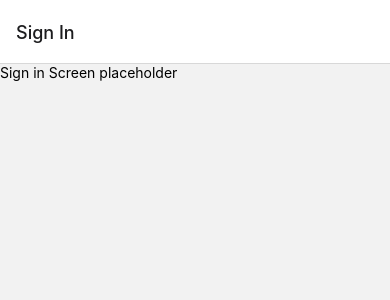
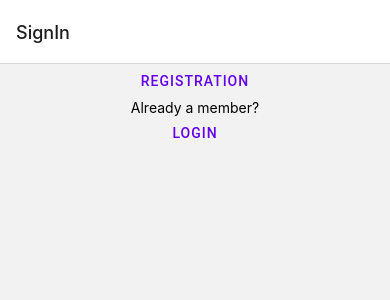
Before and after one commit to Lexicon-Digital/cant-get-greener-than-this-frontend-mobile, a React Native app: screen /SignIn in a window 390 px wide. Shown: the top 300 px of the page. Built offline with nearby package versions, Linux system fonts and the light colour scheme.

Commit message:
some preliminary progress on login

```diff
--- a/App.tsx
+++ b/App.tsx
@@ -3,7 +3,8 @@ import {NavigationContainer} from '@react-navigation/native';
 import {createStackNavigator} from '@react-navigation/stack';
 import {HomeScreen} from './components/HomeScreen';
 import {SignInScreen} from './components/SignInScreen';
-import {SignUpScreen} from './components/SignUpScreen';
+import {RegisterScreen} from './components/RegisterScreen';
+import {LoginInScreen} from './components/LoginScreen';
 
 const Stack = createStackNavigator();
 
@@ -17,8 +18,9 @@ export default function App() {
           <Stack.Screen name="Home" component={HomeScreen} />
         ) : (
           <>
-            <Stack.Screen name="Sign In" component={SignInScreen} />
-            <Stack.Screen name="Sign Up" component={SignUpScreen} />
+            <Stack.Screen name="SignIn" component={SignInScreen} />
+            <Stack.Screen name="Login" component={LoginInScreen} />
+            <Stack.Screen name="Register" component={RegisterScreen} />
           </>
         )}
         {/*<Stack.Screen name="Details" component={DetailsScreen} />*/}
--- /dev/null
+++ b/components/LoginScreen.tsx
@@ -0,0 +1,11 @@
+import React from 'react';
+import {View, Text} from 'react-native';
+
+// @ts-ignore
+export function LoginInScreen() {
+  return (
+    <View>
+      <Text>Placeholder for login screen</Text>
+    </View>
+  );
+}
--- a/components/SignUpScreen.tsx
+++ b/components/RegisterScreen.tsx
@@ -1,7 +1,7 @@
 import React from 'react';
 import {View, Text} from 'react-native';
 
-export function SignUpScreen() {
+export function RegisterScreen() {
   return (
     <View>
       <Text>Sign Up Screen placeholder</Text>
--- a/components/SignInScreen.tsx
+++ b/components/SignInScreen.tsx
@@ -1,10 +1,16 @@
 import React from 'react';
 import {View, Text} from 'react-native';
+import {Button, Divider} from 'react-native-paper';
 
-export function SignInScreen() {
+// @ts-ignore
+export function SignInScreen({navigation}) {
   return (
-    <View>
-      <Text>Sign in Screen placeholder</Text>
+    <View style={{justifyContent: 'center', alignItems: 'center'}}>
+      {/* todo: nice app image here  */}
+      <Button>Registration</Button>
+      <Divider />
+      <Text>Already a member?</Text>
+      <Button onPress={() => navigation.navigate('Login')}>Login</Button>
     </View>
   );
 }
```
